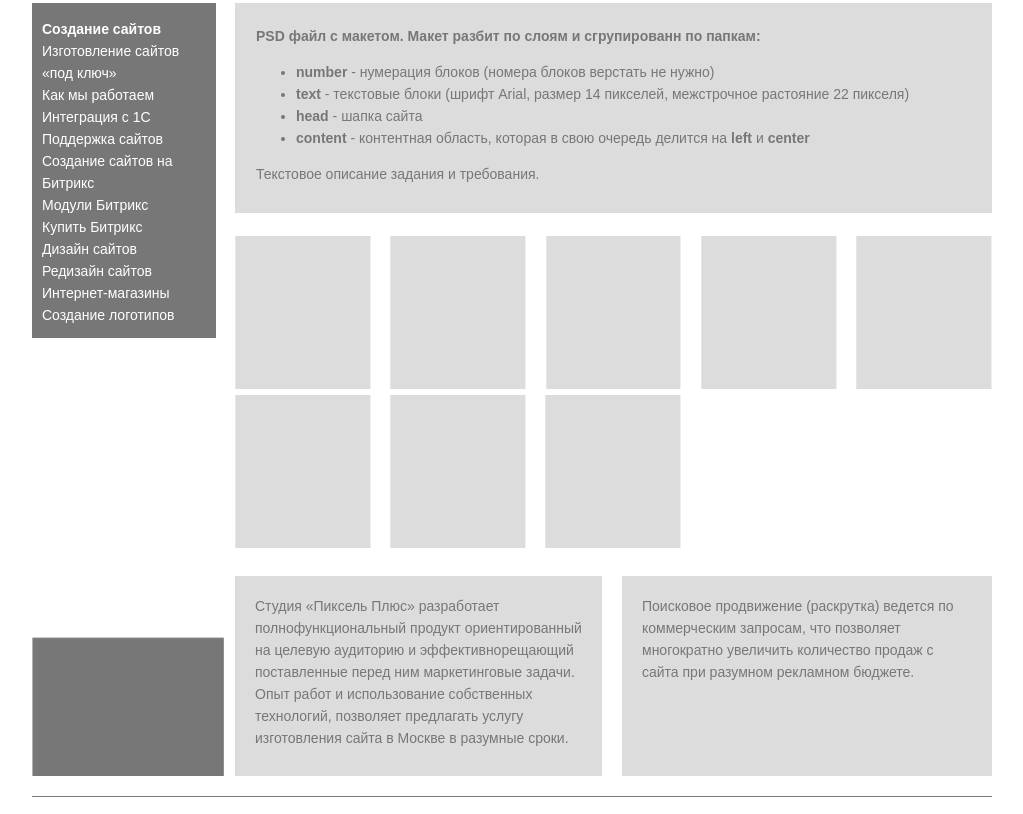
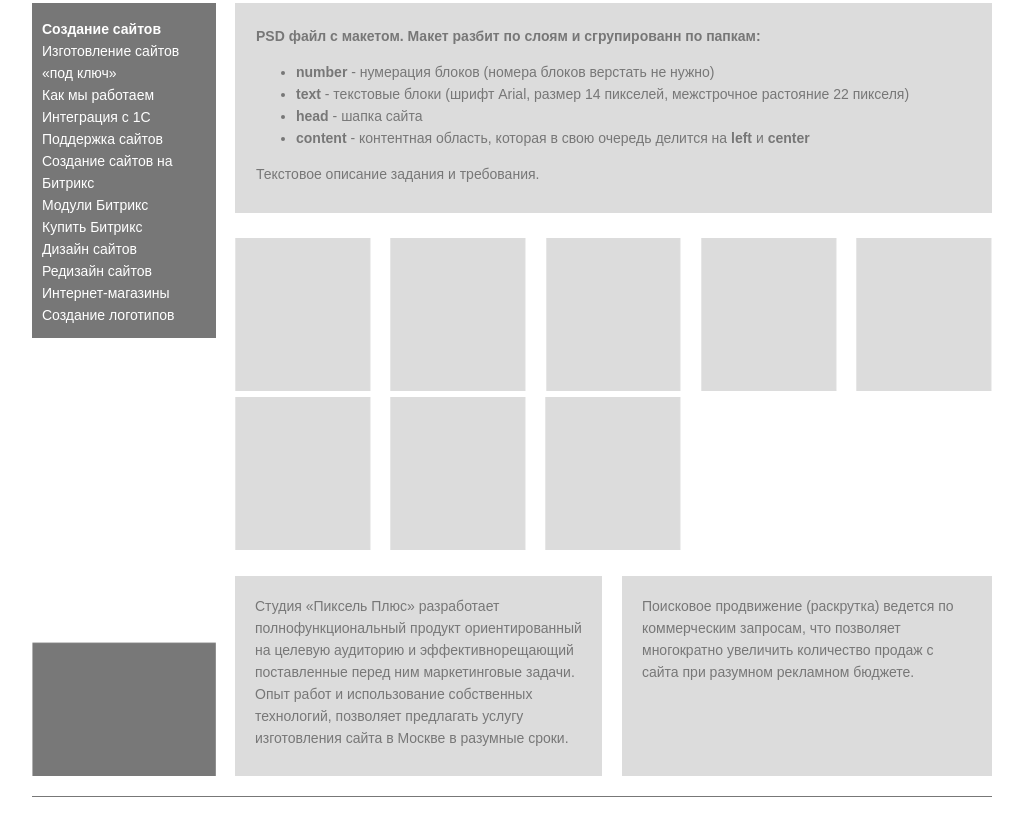
Before and after one commit to pauldasslier/skytracking-layout, a plain HTML site: page index.html in a window 1280 px wide. Shown: the part 184-998 px from the top of the page, without its empty margins (128-1151 px from the left). Drawn offline with Linux system fonts and the light colour scheme.

Commit message:
corrected code

```diff
--- a/index.html
+++ b/index.html
@@ -42,7 +42,7 @@
           </ul>
         </div>
         <div class="content-left__img">
-          <img src="/img/green.png" alt="image" title="image" witdh="184" height="134">
+          <img src="/img/green1.png" alt="image" title="image" witdh="184" height="134">
         </div>
       </div>
       <div class="content-center">
--- a/sass/main.sass
+++ b/sass/main.sass
@@ -72,10 +72,12 @@ body
           font-weight: 700
     &__img
       img
-        height: 100%
+        width: 100%
+        vertical-align: bottom
   .content-center
     display: flex
     flex-direction: column
+    margin-left: auto
     justify-content: space-between
     &__top
       width: 75.7rem
@@ -91,9 +93,11 @@ body
       flex-wrap: wrap
       justify-content: space-between
       width: 75.7rem
+      padding-top: 2.5rem
     &__bottom
       display: flex
       justify-content: space-between
+      padding-top: 2rem
       div
         height: 20rem
         padding: 0.5rem 2rem
```
Also changed, not shown: css/main.css, img/green1.png (added), 1 other file.
